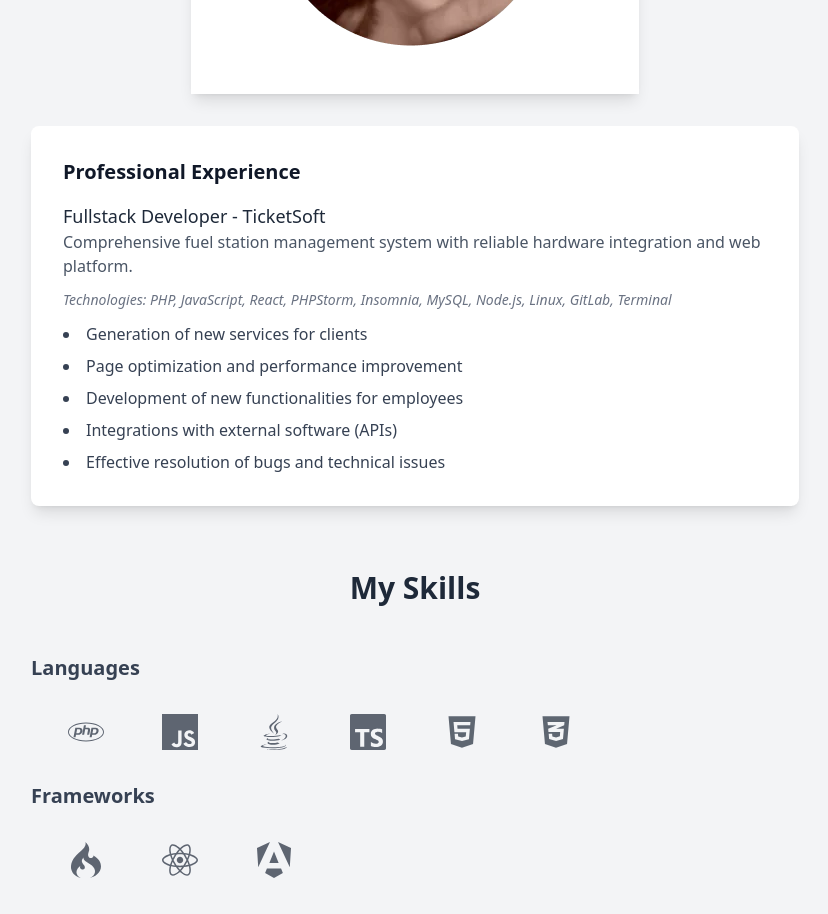
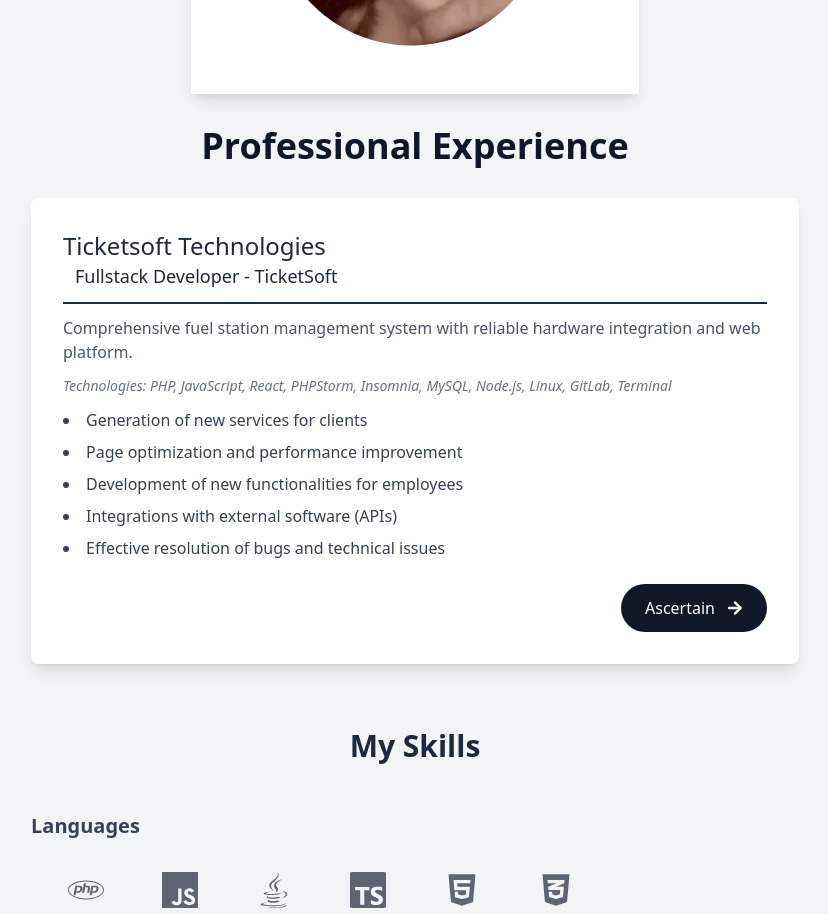
Before and after one commit to Yiosko/nuevo_portafolio, a React (Vite) app: page / in a window 1280 px wide. Shown: the part 400-1314 px from the top of the page, without its empty margins (225-1053 px from the left). Built offline with nearby package versions, Linux system fonts and the light colour scheme.

Commit message:
feat(Inicio): nueva estructura de targeta, agregar boto de descubrir lleva a la parte de tareas realizadas en el campo

```diff
--- a/src/views/textoProject.jsx
+++ b/src/views/textoProject.jsx
@@ -1,5 +1,5 @@
 import userImg from '../assets/userImg.webp';
-import { FaGithub, FaGitlab, FaLinkedin} from 'react-icons/fa';
+import { FaGithub, FaGitlab, FaLinkedin, FaArrowRight} from 'react-icons/fa';
 
 const TextoProject = ({ darkMode, language }) => {
   const translations = {
@@ -14,7 +14,8 @@ const TextoProject = ({ darkMode, language }) => {
         "Development of new functionalities for employees",
         "Integrations with external software (APIs)",
         "Effective resolution of bugs and technical issues"
-      ]
+      ],
+      ascertain: "Ascertain"
     },
     es: {
       experience: "Experiencia Profesional",
@@ -27,7 +28,8 @@ const TextoProject = ({ darkMode, language }) => {
         "Desarrollo de nuevas funcionalidades para empleados",
         "Integraciones con softwares externos (APIs)",
         "Resolución efectiva de bugs y problemas técnicos"
-      ]
+      ],
+      ascertain: "Descubrir"
     }
   };
 
@@ -44,9 +46,9 @@ const TextoProject = ({ darkMode, language }) => {
           </div>
           <img src={userImg} alt="DevIMG" className='text-justify' />
           <div className='flex flex-col '> { /* ICONOS */}
-            <button className='p-4'>{<FaGithub size="2em"/>}</button>
-            <button className='p-4'>{<FaLinkedin size="2em"/>}</button>
-            <button className='p-4'>{<FaGitlab size="2em"/>}</button>
+            <a href='https://github.com/Yiosko' target='_blank' className='p-4'>{<FaGithub size="2em"/>}</a>
+            <a href='https://www.linkedin.com/in/diego-alejandro-gutierrez-flores-a11207321/' target='_blank' className='p-4'>{<FaLinkedin size="2em"/>}</a>
+            <a href="https://gitlab.com/Yiosko" target='_blank' className='p-4'>{<FaGitlab size="2em"/>}</a>
           </div>
         </div>
         <p className={`text-lg leading-relaxed mb-4 text-justify ${darkMode ? 'text-gray-300' : 'text-gray-700'}`}>
@@ -55,19 +57,30 @@ const TextoProject = ({ darkMode, language }) => {
         </p>
       </div>
 
+      <div className='max-w-md mx-auto text-center'>
+        <div></div>
+        <h3 className={`text-4xl font-semibold ${darkMode ? 'text-white' : 'text-gray-900'}`}>
+            {t.experience}
+        </h3>
+      </div>
+
       {/* Experience Card */}
       <div className={`max-w-3xl mx-auto p-8 rounded-lg shadow-lg ${
         darkMode ? 'bg-gray-800 text-white' : 'bg-white text-gray-800'
       } transition-all duration-300 ease-in-out hover:shadow-xl`}>
-        <h3 className={`text-xl font-semibold mb-4 ${darkMode ? 'text-white' : 'text-gray-900'}`}>
-          {t.experience}
-        </h3>
         <div className="space-y-4">
           <div>
-            <h4 className={`text-lg font-medium ${darkMode ? 'text-white' : 'text-gray-800'}`}>
-              {t.position}
-            </h4>
-            <p className={`text-base mb-3 ${darkMode ? 'text-gray-300' : 'text-gray-600'}`}>
+
+            <div className='border-b-2'> {/*  HEADER Target */}
+              <h4 className={`text-2xl font-medium ${darkMode ? 'text-white' : 'text-gray-800'}`}>
+                Ticketsoft Technologies
+              </h4>
+              <h5 className={`text-lg font-light ml-3 mb-3`}>
+                {t.position}
+              </h5>
+            </div>
+
+            <p className={`text-base mb-3 mt-3 ${darkMode ? 'text-gray-300' : 'text-gray-600'}`}>
               {t.description}
             </p>
             <p className={`text-sm italic mb-3 ${darkMode ? 'text-gray-400' : 'text-gray-500'}`}>
@@ -78,6 +91,19 @@ const TextoProject = ({ darkMode, language }) => {
                 <li key={index}>{achievement}</li>
               ))}
             </ul>
+
+            <div className='flex justify-end mt-6'> {/* FOOTER Target */}
+              <button className={`flex items-center gap-3 px-6 py-3 rounded-full font-medium transition-all duration-300
+              ${darkMode ? 'bg-white text-gray-900 hover:bg-gray-200' : 'bg-gray-900 text-white hover:bg-gray-800'} hover:gap-4`}>
+
+                {t.ascertain}
+
+                <span className='flex items-center justify-center rounded-full transition-transform duration-300 group-hover:translate-x-1'> {/*ICONO -> */}
+                  {<FaArrowRight />}
+                </span>
+              </button>
+            </div>
+
           </div>
         </div>
       </div>
```
